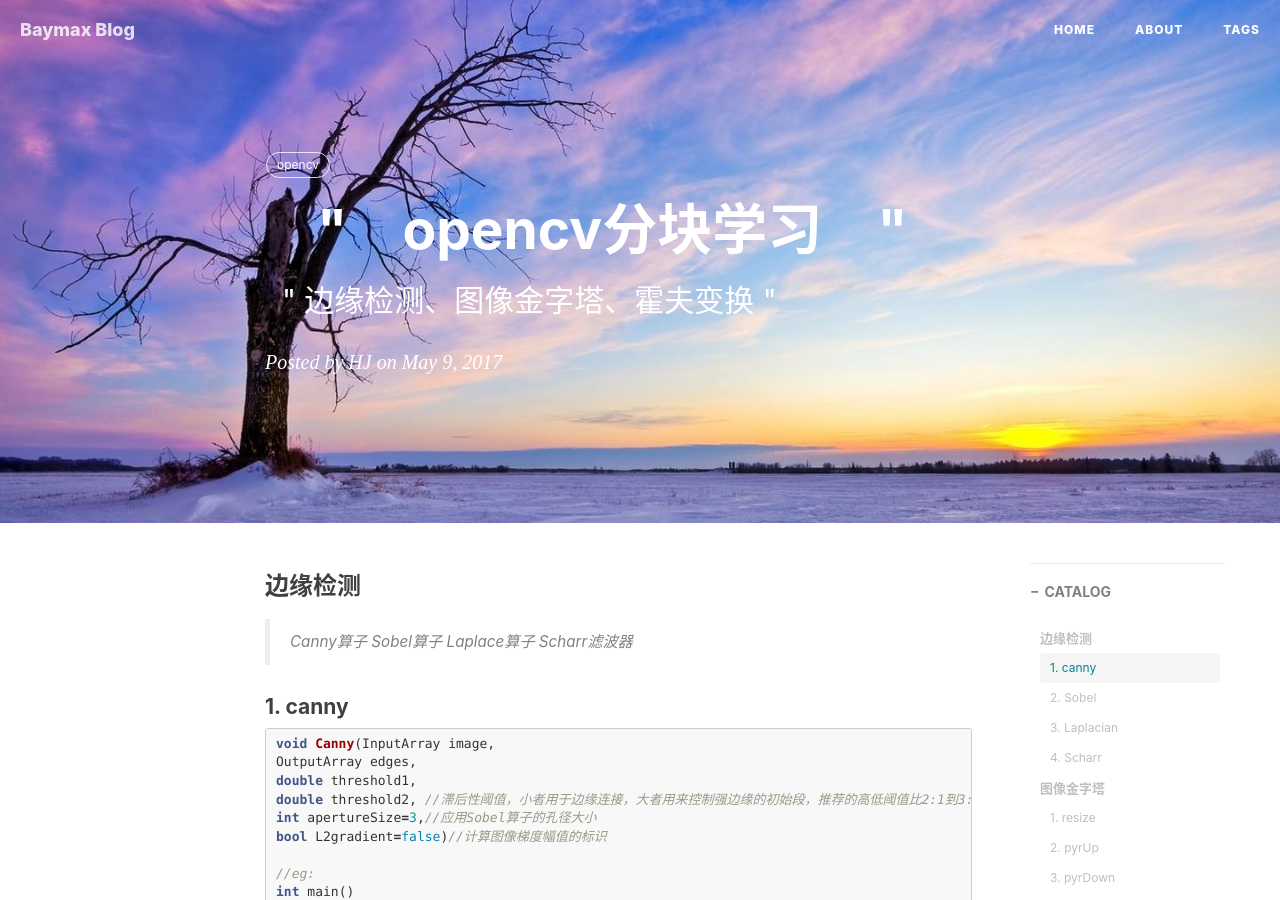
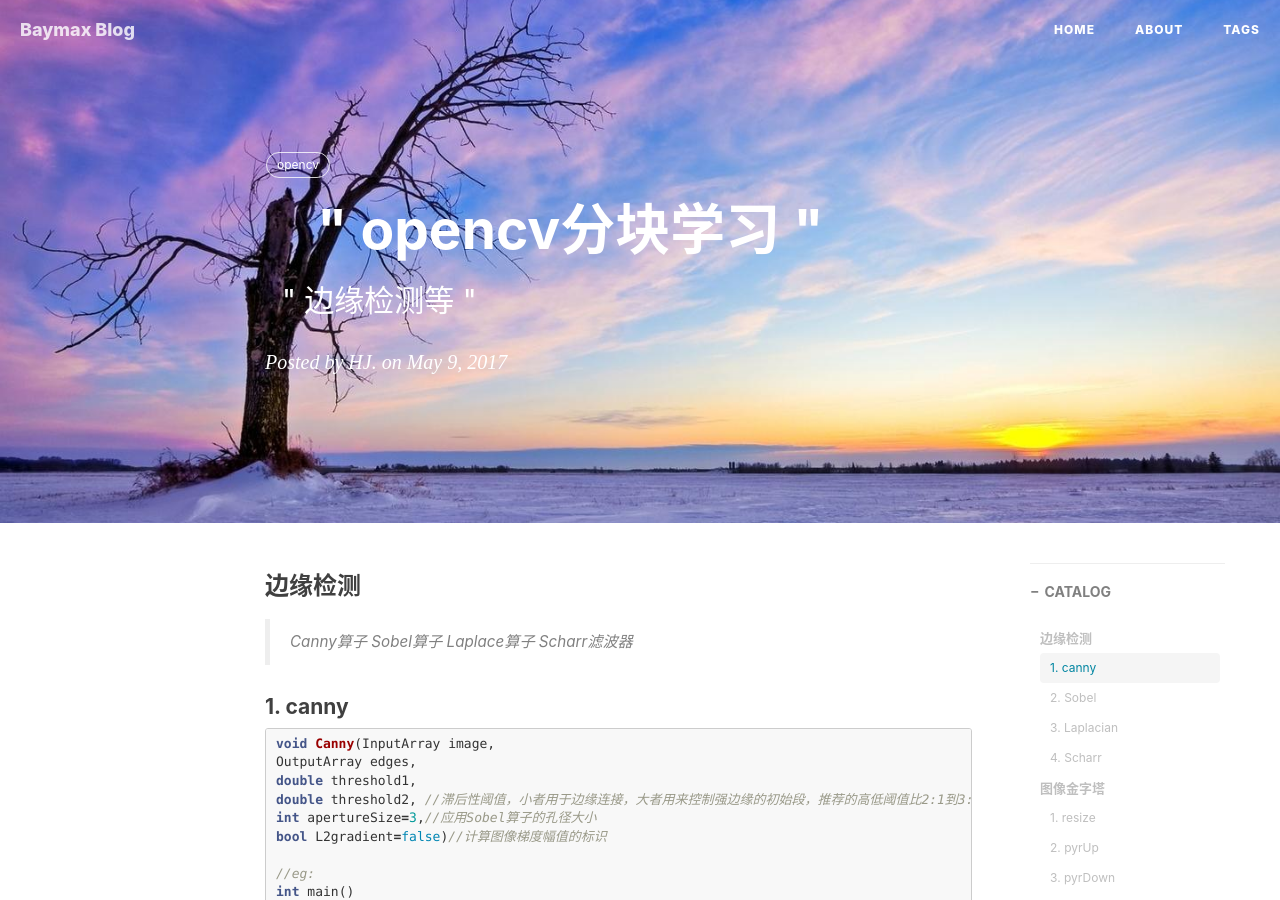
Before and after one commit to Lmonologue/baymax.github.io, a Jekyll site: the page built from _posts/2017-05-09-opencv分块学习.md, in a window 1280 px wide and 900 px high. Built offline with Jekyll 4.4.1, drawn with Linux system fonts in a browser that asks for light colours; nearby versions of some CDN libraries; comment, search, counter and statistics services are not loaded.

Commit message:
Update 2017-05-09-opencv分块学习.md

```diff
--- a/_posts/2017-05-09-opencv分块学习.md
+++ b/_posts/2017-05-09-opencv分块学习.md
@@ -1,9 +1,9 @@
 ---
 layout:     post
-title:      "　opencv分块学习　"
-subtitle:   " 边缘检测、图像金字塔、霍夫变换 "
-date:       2017-05-09 20:30:00
-author:     "HJ"
+title:      " opencv分块学习 "
+subtitle:   " 边缘检测等 "
+date:       2017-05-9
+author:     "HJ."
 header-img: "img/post-bg-2017.jpg"
 catalog: true
 tags:
```
